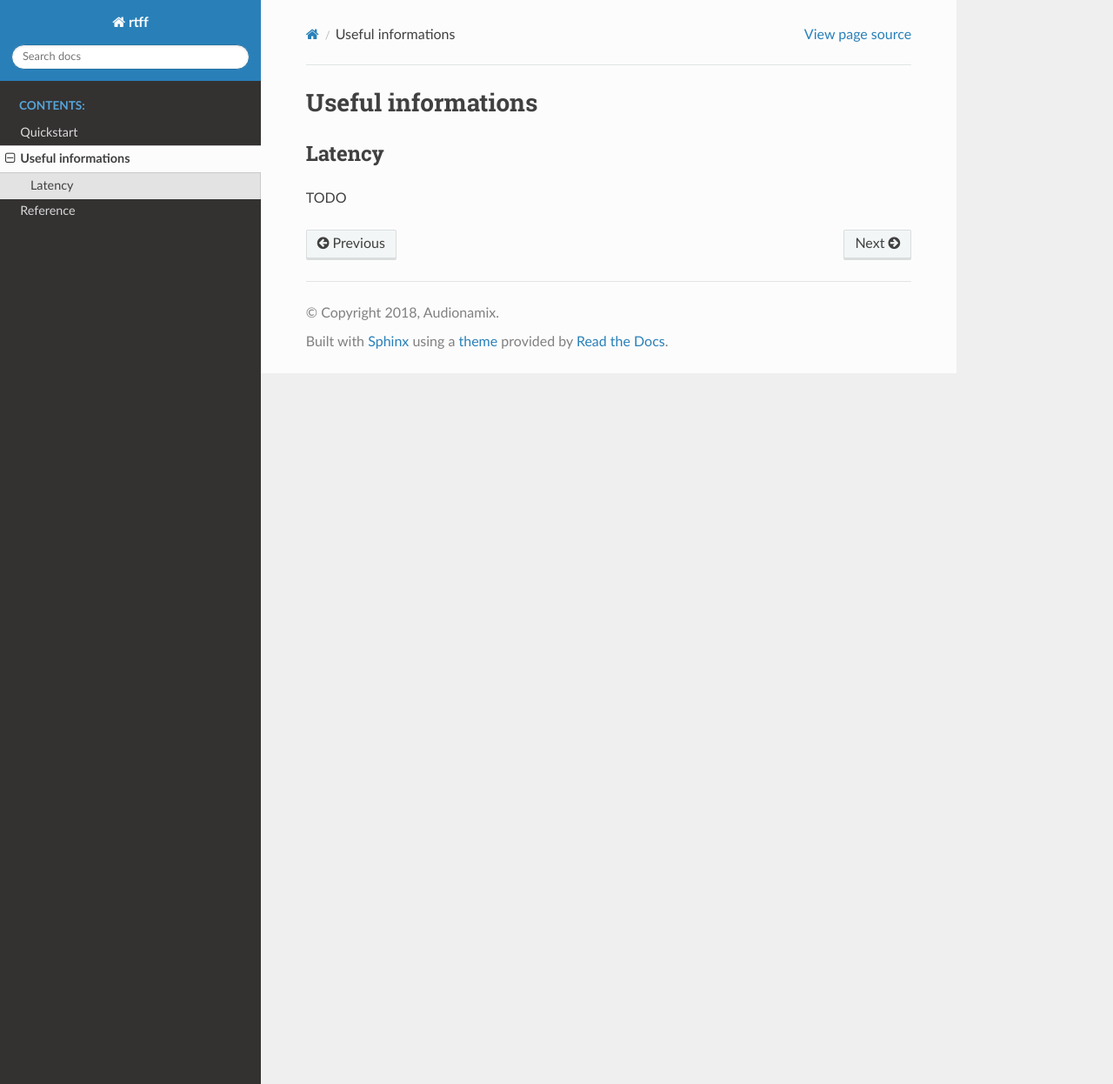
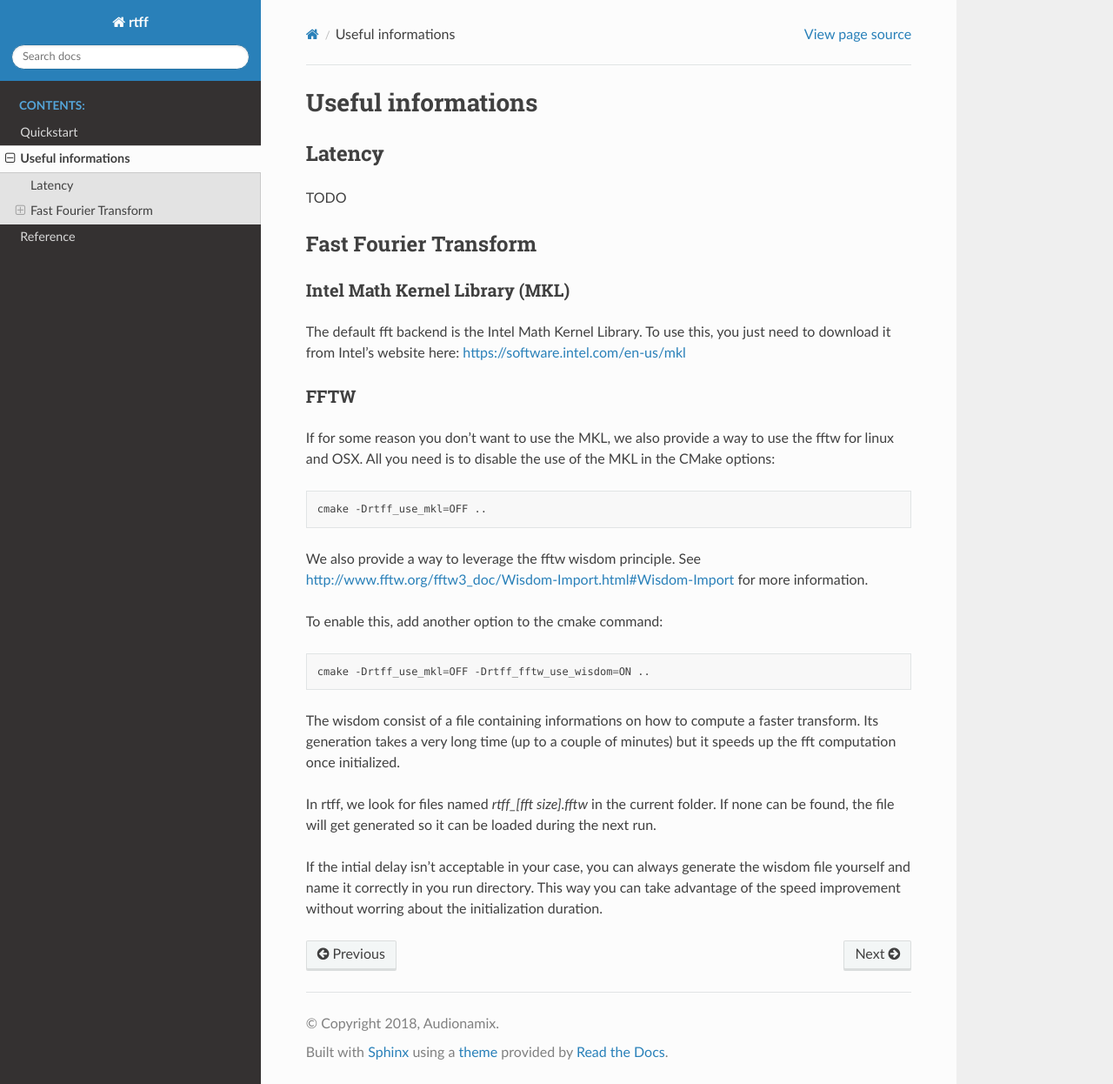
Before and after one commit to audionamix/rtff, a Sphinx documentation site: the page built from docs/source/informations.rst, in a window 1280 px wide and 1246 px high. Shown: the whole window at 87% size. Built offline with Sphinx 7.4.7 and the Read the Docs theme 2.0.0, drawn with Linux system fonts in a browser that asks for light colours.

Commit message:
Add the fftw wisdom information to the documentation

```diff
--- a/docs/source/informations.rst
+++ b/docs/source/informations.rst
@@ -5,3 +5,47 @@ Latency
 ^^^^^^^
 
 TODO
+
+
+Fast Fourier Transform
+^^^^^^^^^^^^^^^^^^^^^^
+
+Intel Math Kernel Library (MKL)
+-------------------------------
+
+The default fft backend is the Intel Math Kernel Library. To use this, you
+just need to download it from Intel's website here: https://software.intel.com/en-us/mkl
+
+
+FFTW
+----
+
+If for some reason you don't want to use the MKL, we also provide a way to use
+the fftw for linux and OSX.
+All you need is to disable the use of the MKL in the CMake options:
+
+.. code:: bash
+
+  cmake -Drtff_use_mkl=OFF ..
+
+We also provide a way to leverage the fftw wisdom principle. See http://www.fftw.org/fftw3_doc/Wisdom-Import.html#Wisdom-Import
+for more information.
+
+To enable this, add another option to the cmake command:
+
+.. code:: bash
+
+  cmake -Drtff_use_mkl=OFF -Drtff_fftw_use_wisdom=ON ..
+
+The wisdom consist of a file containing informations on how to compute a faster
+transform. Its generation takes a very long time (up to a couple of minutes) but
+it speeds up the fft computation once initialized.
+
+In rtff, we look for files named `rtff_[fft size].fftw` in the current folder.
+If none can be found, the file will get generated so it can be loaded during the
+next run.
+
+If the intial delay isn't acceptable in your case, you can always generate the
+wisdom file yourself and name it correctly in you run directory. This way you
+can take advantage of the speed improvement without worring about the
+initialization duration.
```
